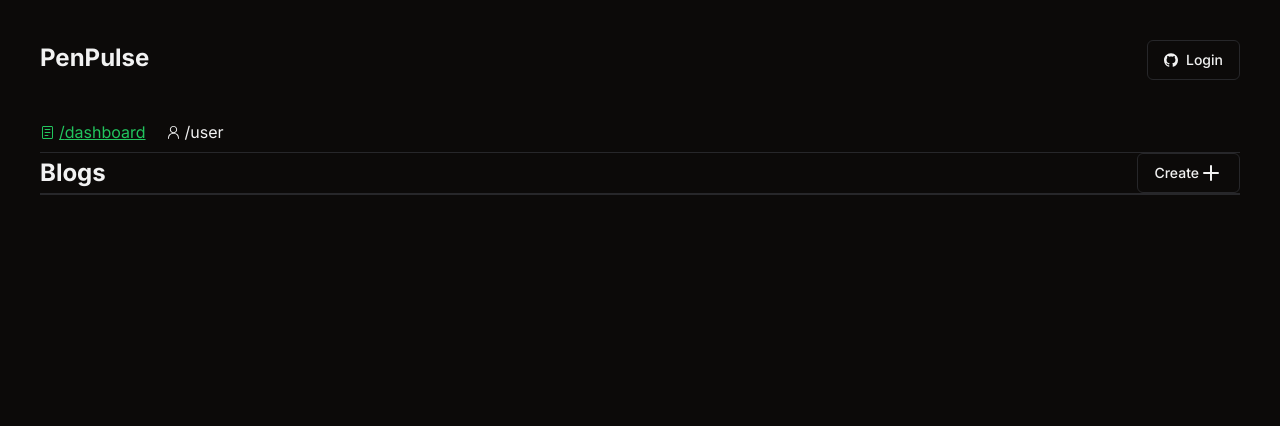
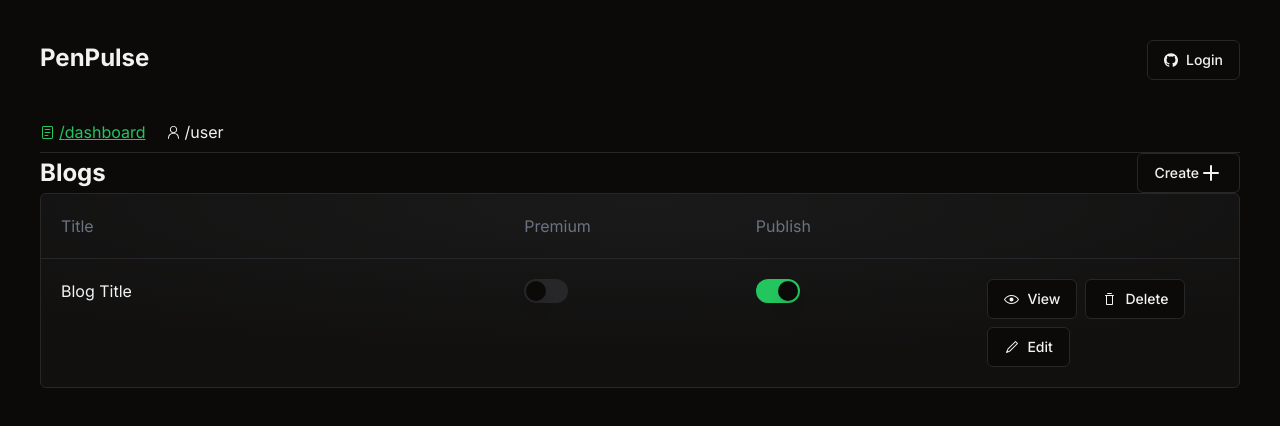
Before and after one commit to ydv-ankit/PenPulse, a Next.js app: page /dashboard in a window 1280 px wide. Shown: the top 426 px of the page. Built offline with nearby package versions, Linux system fonts and the light colour scheme; no server answers.

Commit message:
blog table layout

```diff
--- a/app/dashboard/components/BlogTable.tsx
+++ b/app/dashboard/components/BlogTable.tsx
@@ -1,7 +1,40 @@
-import React from 'react'
+import { Button } from "@/components/ui/button";
+import { EyeOpenIcon, Pencil1Icon, TrashIcon } from "@radix-ui/react-icons";
+import { Switch } from "@/components/ui/switch";
 
 export default function BlogTable() {
   return (
-    <div className="border"></div>
-  )
+    <div className="border bg-gradient-dark rounded-md md:w-full w-[800px]">
+      <div className="grid grid-cols-5 p-5 border-b text-gray-500">
+        <h1 className="col-span-2">Title</h1>
+        <h1 className="">Premium</h1>
+        <h1 className="">Publish</h1>
+      </div>
+      <div className="grid grid-cols-5 p-5">
+        <h1 className="col-span-2">Blog Title</h1>
+        <Switch checked={false} />
+        <Switch checked={true} />
+        <Actions />
+      </div>
+    </div>
+  );
 }
+
+const Actions = () => {
+  return (
+    <div className="flex items-center gap-2 flex-wrap">
+      <Button variant={"outline"} className="flex items-center gap-2">
+        <EyeOpenIcon />
+        View
+      </Button>
+      <Button variant={"outline"} className="flex items-center gap-2">
+        <TrashIcon />
+        Delete
+      </Button>
+      <Button variant={"outline"} className="flex items-center gap-2">
+        <Pencil1Icon />
+        Edit
+      </Button>
+    </div>
+  );
+};
--- /dev/null
+++ b/components/ui/switch.tsx
@@ -0,0 +1,29 @@
+"use client"
+
+import * as React from "react"
+import * as SwitchPrimitives from "@radix-ui/react-switch"
+
+import { cn } from "@/lib/utils"
+
+const Switch = React.forwardRef<
+  React.ElementRef<typeof SwitchPrimitives.Root>,
+  React.ComponentPropsWithoutRef<typeof SwitchPrimitives.Root>
+>(({ className, ...props }, ref) => (
+  <SwitchPrimitives.Root
+    className={cn(
+      "peer inline-flex h-6 w-11 shrink-0 cursor-pointer items-center rounded-full border-2 border-transparent transition-colors focus-visible:outline-none focus-visible:ring-2 focus-visible:ring-ring focus-visible:ring-offset-2 focus-visible:ring-offset-background disabled:cursor-not-allowed disabled:opacity-50 data-[state=checked]:bg-primary data-[state=unchecked]:bg-input",
+      className
+    )}
+    {...props}
+    ref={ref}
+  >
+    <SwitchPrimitives.Thumb
+      className={cn(
+        "pointer-events-none block h-5 w-5 rounded-full bg-background shadow-lg ring-0 transition-transform data-[state=checked]:translate-x-5 data-[state=unchecked]:translate-x-0"
+      )}
+    />
+  </SwitchPrimitives.Root>
+))
+Switch.displayName = SwitchPrimitives.Root.displayName
+
+export { Switch }
--- a/package.json
+++ b/package.json
@@ -12,6 +12,7 @@
     "@radix-ui/react-icons": "^1.3.0",
     "@radix-ui/react-popover": "^1.0.7",
     "@radix-ui/react-slot": "^1.0.2",
+    "@radix-ui/react-switch": "^1.0.3",
     "@supabase/ssr": "^0.3.0",
     "@supabase/supabase-js": "^2.43.4",
     "class-variance-authority": "^0.7.0",
```
Also changed, not shown: 1 other file (tests, documents, lock files or other folders).
